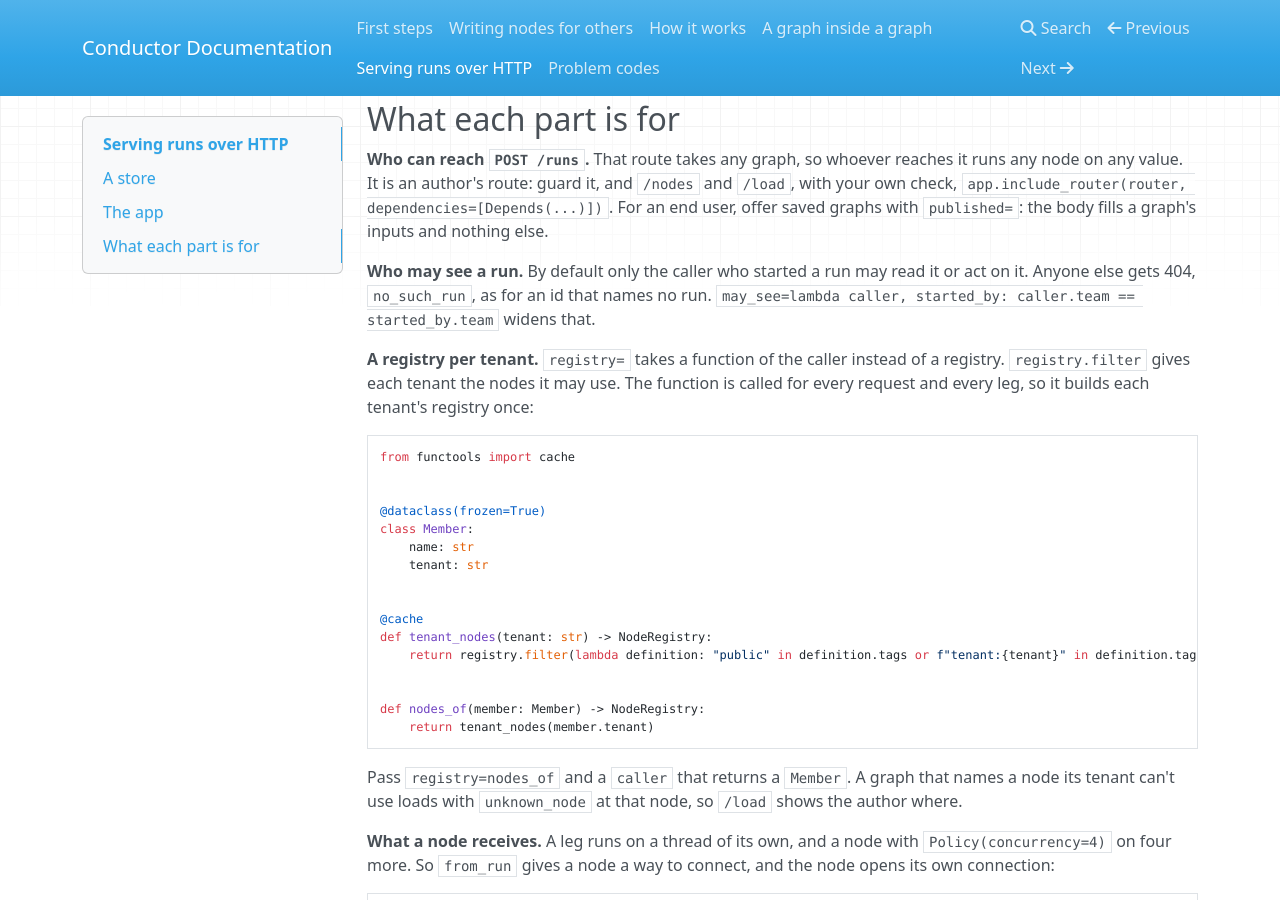
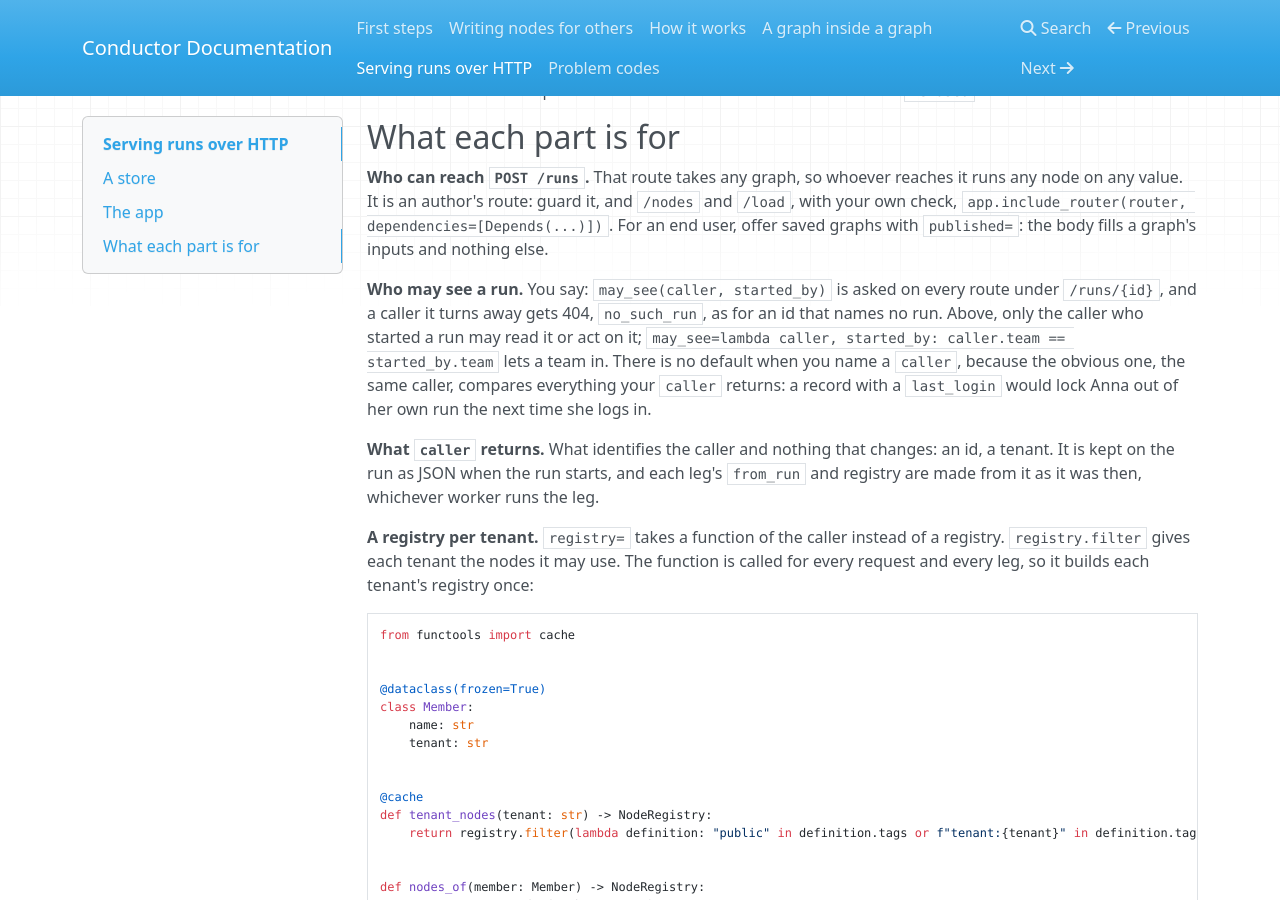
Before and after one commit to syv-ai/conductor, an MkDocs documentation site: the page built from docs/serving-runs.md, in a window 1280 px wide and 900 px high, scrolled down 3854 px. Built offline with MkDocs 1.6.1, drawn with Linux system fonts in a browser that asks for light colours; nearby versions of some CDN libraries; some of the changed text lies outside the part shown.

Commit message:
fix(providers): run_router has no default for who may see a run: with a caller, may_see is required by the signature and where the router is made, since the default compared the whole stored caller and locked a caller whose record changed out of their own run; the guide says to return what identifies the caller and nothing that changes

```diff
--- a/docs/serving-runs.md
+++ b/docs/serving-runs.md
@@ -121,6 +121,7 @@ app.include_router(run_router(
     store=SqliteRunStore(database.path),
     registry=registry,
     caller=current_caller,
+    may_see=lambda caller, started_by: caller.name == started_by.name,
     from_run=lambda caller: {Caller: caller, Database: database},
     published=published,
 ))
@@ -147,7 +148,9 @@ Every refusal the router makes has one body, `{"detail": [problem, ...]}`, each
 
 **Who can reach `POST /runs`.** That route takes any graph, so whoever reaches it runs any node on any value. It is an author's route: guard it, and `/nodes` and `/load`, with your own check, `app.include_router(router, dependencies=[Depends(...)])`. For an end user, offer saved graphs with `published=`: the body fills a graph's inputs and nothing else.
 
-**Who may see a run.** By default only the caller who started a run may read it or act on it. Anyone else gets 404, `no_such_run`, as for an id that names no run. `may_see=lambda caller, started_by: caller.team == started_by.team` widens that.
+**Who may see a run.** You say: `may_see(caller, started_by)` is asked on every route under `/runs/{id}`, and a caller it turns away gets 404, `no_such_run`, as for an id that names no run. Above, only the caller who started a run may read it or act on it; `may_see=lambda caller, started_by: caller.team == started_by.team` lets a team in. There is no default when you name a `caller`, because the obvious one, the same caller, compares everything your `caller` returns: a record with a `last_login` would lock Anna out of her own run the next time she logs in.
+
+**What `caller` returns.** What identifies the caller and nothing that changes: an id, a tenant. It is kept on the run as JSON when the run starts, and each leg's `from_run` and registry are made from it as it was then, whichever worker runs the leg.
 
 **A registry per tenant.** `registry=` takes a function of the caller instead of a registry. `registry.filter` gives each tenant the nodes it may use. The function is called for every request and every leg, so it builds each tenant's registry once:
 
```
Also changed, not shown: CHANGELOG.md (+2 -1 lines), docs/design.md (+1 -1 lines), packages/conductor-providers/README.md (+4 -1 lines), skills/create-graph/SKILL.md (+1 -1 lines), 4 other files.
